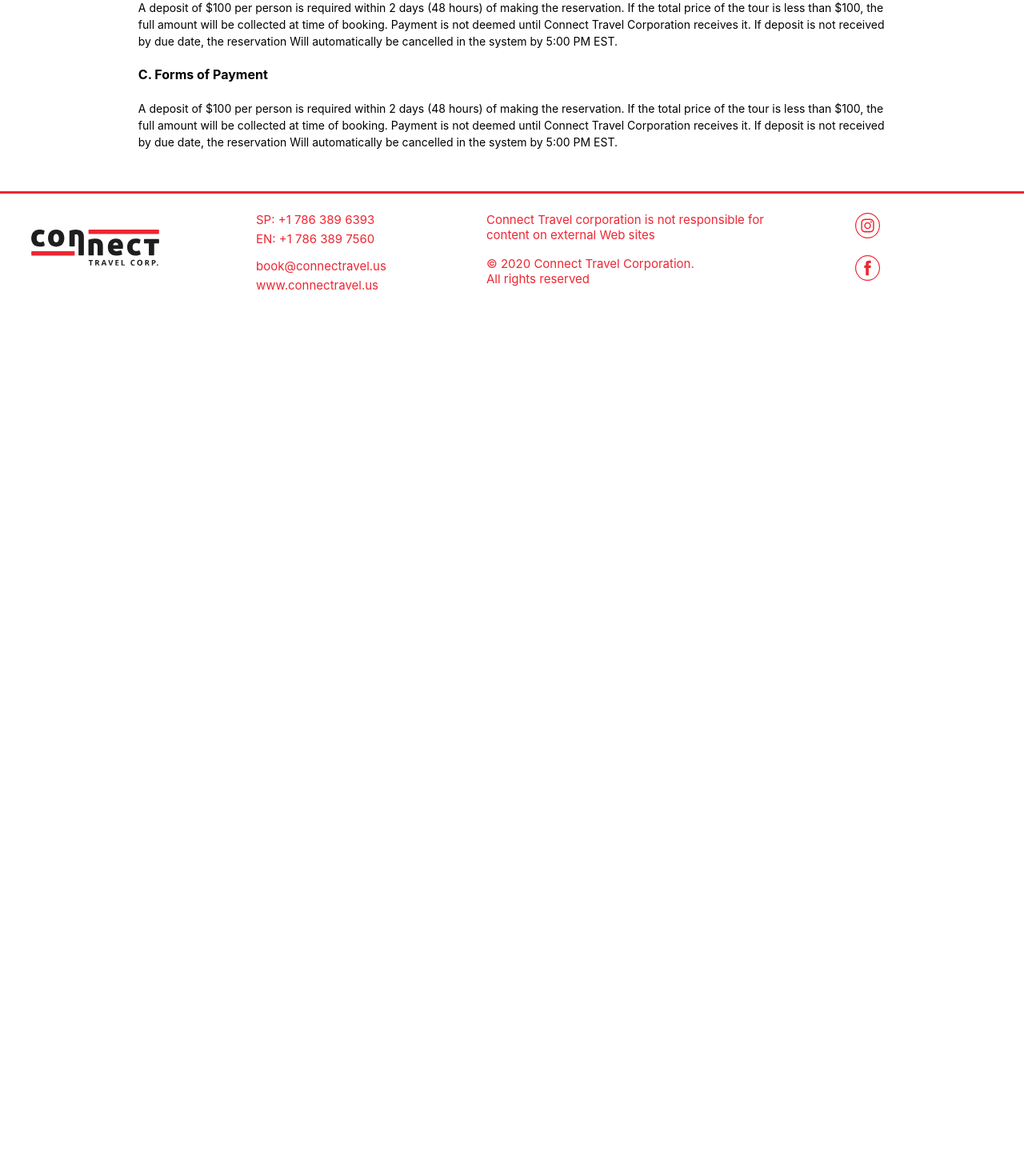
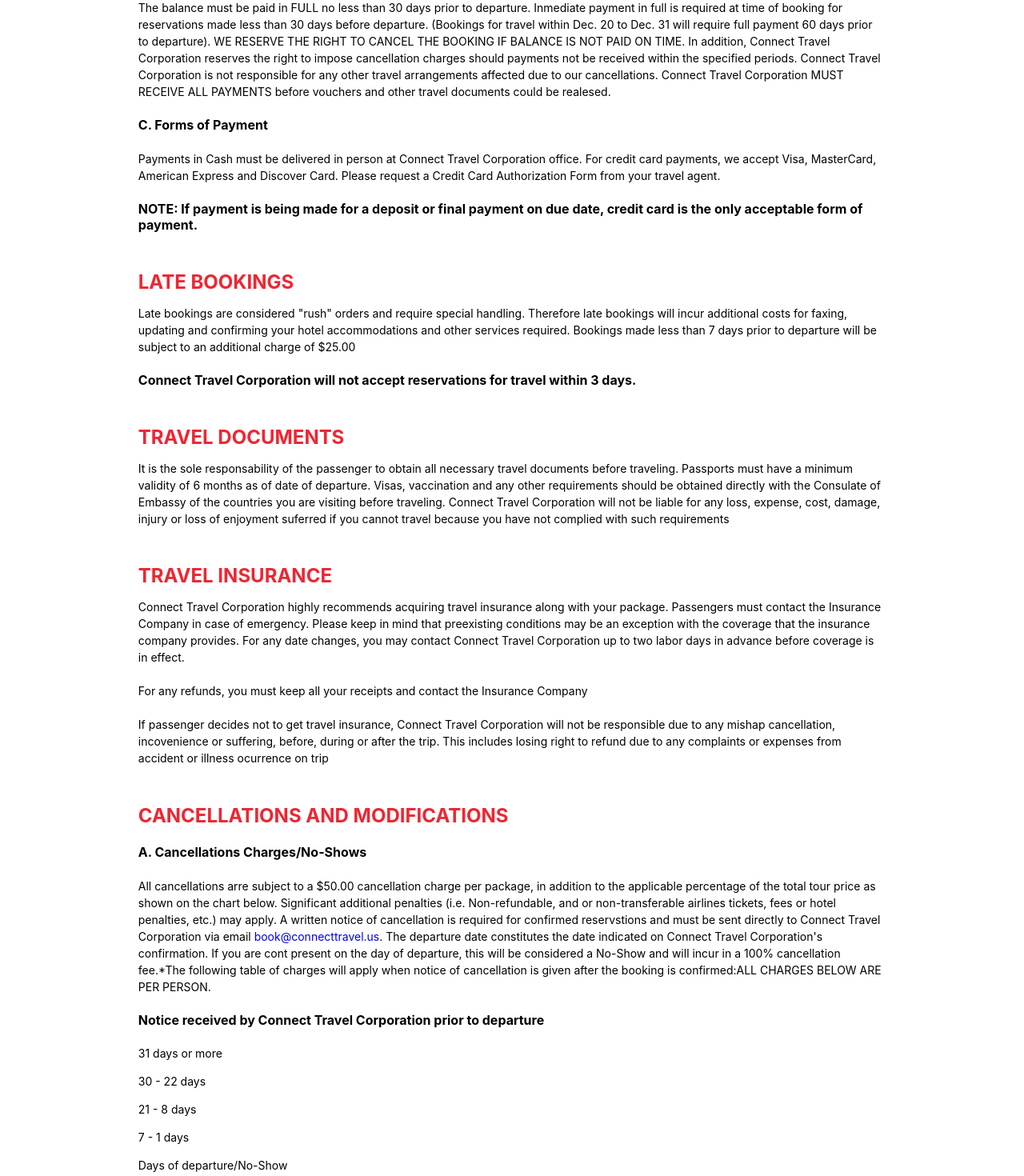
Before and after one commit to frankperez-github/Connect-Travel, a Next.js app: page /Terms_Conditions in a window 1280 px wide. Shown: the part 678-2148 px from the top of the page at 80% size. Before the commit the page ends 1068 px from the top, so only its background shows below. Built offline with nearby package versions, Linux system fonts and the light colour scheme.

Commit message:
changes in aboutUs

```diff
--- a/pages/Terms_Conditions.jsx
+++ b/pages/Terms_Conditions.jsx
@@ -15,10 +15,43 @@
             <p>A deposit of $100 per person is required within 2 days (48 hours) of making the reservation. If the total price of the tour is less than $100, the full amount will be collected at time of booking. Payment is not deemed until Connect Travel Corporation receives it. If deposit is not received by due date, the reservation Will automatically be cancelled in the system by 5:00 PM EST.</p>
 
             <h4>B. Balance Due</h4>
-            <p>A deposit of $100 per person is required within 2 days (48 hours) of making the reservation. If the total price of the tour is less than $100, the full amount will be collected at time of booking. Payment is not deemed until Connect Travel Corporation receives it. If deposit is not received by due date, the reservation Will automatically be cancelled in the system by 5:00 PM EST.</p>
+            <p>The balance must be paid in FULL no less than 30 days prior to departure. Inmediate payment in full is required at time of booking for reservations made less than 30 days before departure. (Bookings for travel within Dec. 20 to Dec. 31 will require full payment 60 days prior to departure). WE RESERVE THE RIGHT TO CANCEL THE BOOKING IF BALANCE IS NOT PAID ON TIME. In addition, Connect Travel Corporation reserves the right to impose cancellation charges should payments not be received within the specified periods. Connect Travel Corporation is not responsible for any other travel arrangements affected due to our cancellations. Connect Travel Corporation MUST RECEIVE ALL PAYMENTS before vouchers and other travel documents could be realesed.</p>
 
             <h4>C. Forms of Payment</h4>
-            <p>A deposit of $100 per person is required within 2 days (48 hours) of making the reservation. If the total price of the tour is less than $100, the full amount will be collected at time of booking. Payment is not deemed until Connect Travel Corporation receives it. If deposit is not received by due date, the reservation Will automatically be cancelled in the system by 5:00 PM EST.</p>
+            <p>Payments in Cash must be delivered in person at Connect Travel Corporation office. For credit card payments, we accept Visa, MasterCard, American Express and Discover Card. Please request a Credit Card Authorization Form from your travel agent.</p>
+
+            <h4>NOTE: If payment is being made for a deposit or final payment on due date, credit card is the only acceptable form of payment.</h4>
+
+            <h2>LATE BOOKINGS</h2>
+            <p>Late bookings are considered "rush" orders and require special handling. Therefore late bookings will incur additional costs for faxing, updating and confirming your hotel accommodations and other services required. Bookings made less than 7 days prior to departure will be subject to an additional charge of $25.00</p>
+
+            <h4>Connect Travel Corporation will not accept reservations for travel within 3 days.</h4>
+
+            <h2>TRAVEL DOCUMENTS</h2>
+            <p>It is the sole responsability of the passenger to obtain all necessary travel documents before traveling. Passports must have a minimum validity of 6 months as of date of departure. Visas, vaccination and any other requirements should be obtained directly with the Consulate of Embassy of the countries you are visiting before traveling. Connect Travel Corporation will not be liable for any loss, expense, cost, damage, injury or loss of enjoyment suferred if you cannot travel because you have not complied with such requirements</p>
+
+            <h2>TRAVEL INSURANCE</h2>
+            <p>Connect Travel Corporation highly recommends acquiring travel insurance along with your package. Passengers must contact the Insurance Company in case of emergency. Please keep in mind that preexisting conditions may be an exception with the coverage that the insurance company provides. For any date changes, you may contact Connect Travel Corporation up to two labor days in advance before coverage is in effect.<br/><br/>
+
+            For any refunds, you must keep all your receipts and contact the Insurance Company<br/><br/>
+
+            If passenger decides not to get travel insurance, Connect Travel Corporation will not be responsible due to any mishap cancellation, incovenience or suffering, before, during or after the trip. This includes losing right to refund due to any complaints or expenses from accident or illness ocurrence on trip</p>
+
+            <h2>CANCELLATIONS AND MODIFICATIONS</h2>
+            <h4>A. Cancellations Charges/No-Shows</h4>
+            <p>All cancellations arre subject to a $50.00 cancellation charge per package, in addition to the applicable percentage of the total tour price as shown on the chart below. Significant additional penalties (i.e. Non-refundable, and or non-transferable airlines tickets, fees or hotel penalties, etc.) may apply. A written notice of cancellation is required for confirmed reservstions and must be sent directly to Connect Travel Corporation via email <a href="mailto: book@connecttravel.us">book@connecttravel.us</a>. The departure date constitutes the date indicated on Connect Travel Corporation's confirmation. If you are cont present on the day of departure, this will be considered a No-Show and will incur in a 100% cancellation fee.<b/><b/>
+
+            *The following table of charges will apply when notice of cancellation is given after the booking is confirmed:<b/>
+            ALL CHARGES BELOW ARE PER PERSON.</p>
+
+            <div className="leftColumn">
+                <h4>Notice received by Connect Travel Corporation prior to departure</h4>
+                <p>31 days or more</p>
+                <p>30 - 22 days</p>
+                <p>21 - 8 days</p>
+                <p>7 - 1 days</p>
+                <p>Days of departure/No-Show</p>
+            </div>
 
         </div>
     </div>
--- a/pages/index.js
+++ b/pages/index.js
@@ -36,7 +36,7 @@
               <a href='https://connecttravelcorp.clickandbook.com/' rel="noreferrer" target="_blank">
 
                 <button onMouseLeave={ReturnArrow} onMouseOver={animationArrow} className='BookLabel'>
-                    <p >Click and Book</p>
+                    <p>Click and Book</p>
 
                     <div id='Arrow' className='Arrow'>
                       <Image alt="" width={1000} height={1000} src ="/Arrow.svg"  />
--- a/styles/MobileStyles.css
+++ b/styles/MobileStyles.css
@@ -1,5 +1,34 @@
 @media (max-width:500px) {
-
+    .PrincipalAbout{
+        display: block;
+        text-align: center;
+    }
+    .leftAbout{
+        width: 60%;
+        margin: 5% 7%;
+    }
+    .AboutUs h1, h2{
+        width: 100% !important;
+        margin: 0 !important;
+    }
+    .ContactButton{
+        margin-left: 0;
+        margin-bottom: 15%;
+    }
+    .rightAbout h1, h2, p{
+        width: 60%;
+        text-align: center;
+        margin: 0 15%;
+    }
+    .rightAbout h2{
+        margin-bottom: 2% !important;
+    }
+    .rightAbout p{
+        text-align: center;
+        margin-top: 5%;
+        width: 91% !important;
+        margin-left: 5%;
+    }
     .Logo{
         width: 37%;
         padding: 4% 0;
@@ -245,8 +274,7 @@
         font-size: 23px;
     }
     .AboutUsP{
-        width: 80%;
-        margin-left: 10%;
+        text-align: center;
         line-height: 150%;
         font-size: 18px;
         margin-bottom: 5%;
--- a/styles/Styles.css
+++ b/styles/Styles.css
@@ -152,6 +152,39 @@
     margin-top: -3%;
     color: rgb(68, 65, 65);
     margin-bottom: -2.5%;
+}
+.leftAbout{
+    width: 30%;
+    padding: 4% 0;
+    padding-left: 15%;
+    padding-right: 0;
+}
+.rightAbout{
+    width: 50%;
+}
+.rightAbout h2{
+    color: black !important;
+    margin-left: 0;
+    margin-top: 7.5%;
+    margin-bottom: -2.5%;
+}
+.rightAbout h1, h2{
+    margin-left: 0;
+    width: 90%;
+    text-align: left;
+}
+.rightAbout p{
+    text-align: left;
+    width: 50%;
+}
+.ContactButton{
+    width: 25%;
+    margin-top: 3% !important;
+    margin-left: -75%;
+}
+.PrincipalAbout{
+    display: flex;
+    justify-content: space-around;
 }
 .BookLabel{
     display: flex;
@@ -474,14 +507,12 @@
     color: #EE2632 !important;
 }
 .ContactButton{
-    width: 13%;
     margin-top: 0;
     margin-bottom: 5%;
     padding: 0.5% 0;
 }
 .AboutUsP{
     width: 25%;
-    margin: 3% 37.5%;
     line-height: 25px;
 }
 .redSection h1{
```
Also changed, not shown: pages/AboutUs.jsx (+13 -1 lines), public/Character-reading.svg (added).
